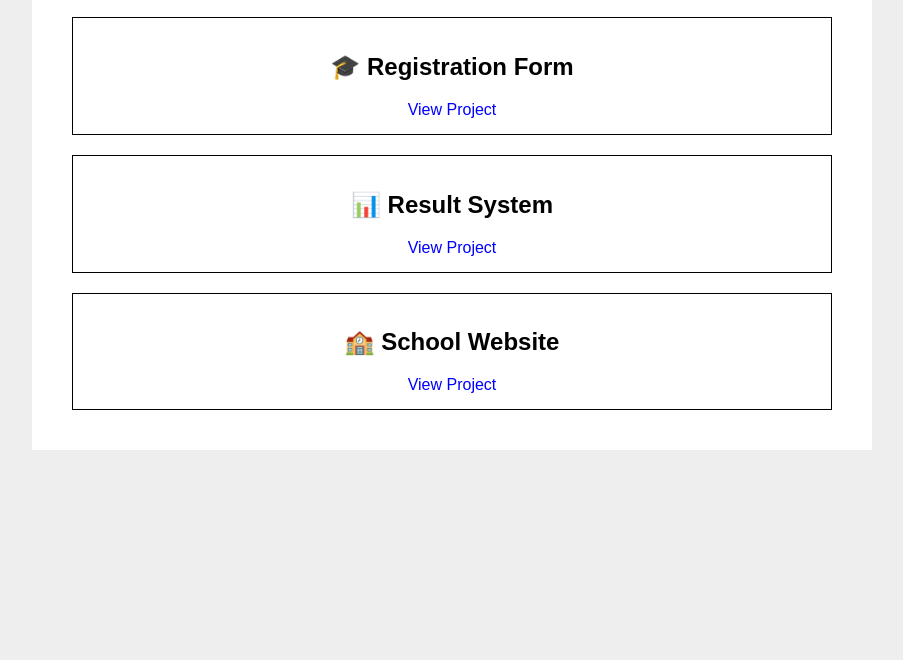
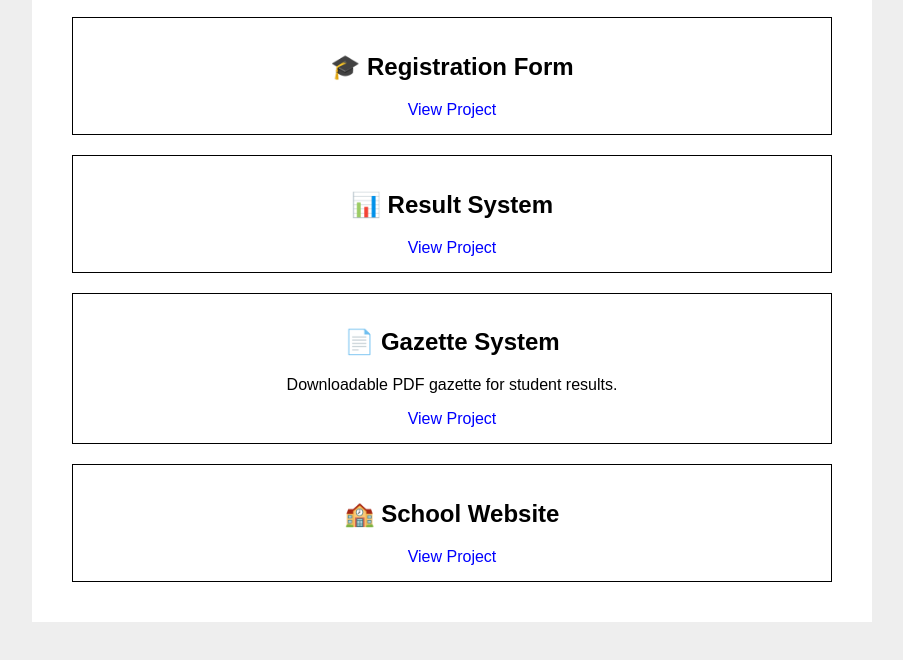
Before and after one commit to shafqatmshad-ai/portfolio, a plain HTML site: page index.html in a window 1280 px wide. Shown: the part 130-790 px from the top of the page, without its empty margins (188-1091 px from the left). Drawn offline with Linux system fonts and the light colour scheme.

Commit message:
Update index.html

```diff
--- a/index.html
+++ b/index.html
@@ -47,6 +47,12 @@ a {
 <h2>📊 Result System</h2>
 <a href=" https://shafqatmshad-ai.github.io/class-result/">View Project</a>
 </div>
+<div class="project">
+
+<h2>📄 Gazette System</h2>
+<p>Downloadable PDF gazette for student results.</p>
+<a href="https://shafqatmshad-ai.github.io/gazette/" target="_blank">View Project</a>
+</div>
 
 <div class="project">
 <h2>🏫 School Website</h2>
```
